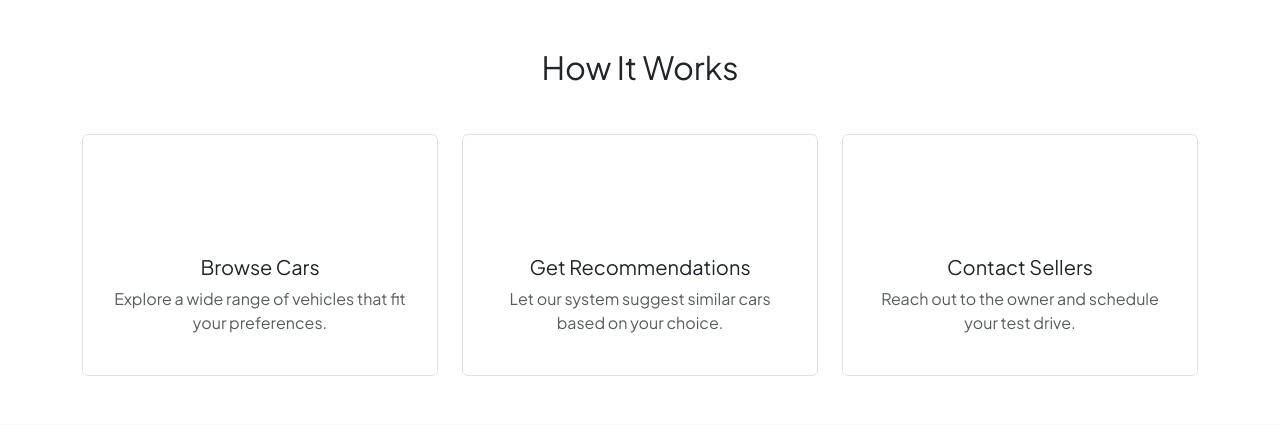
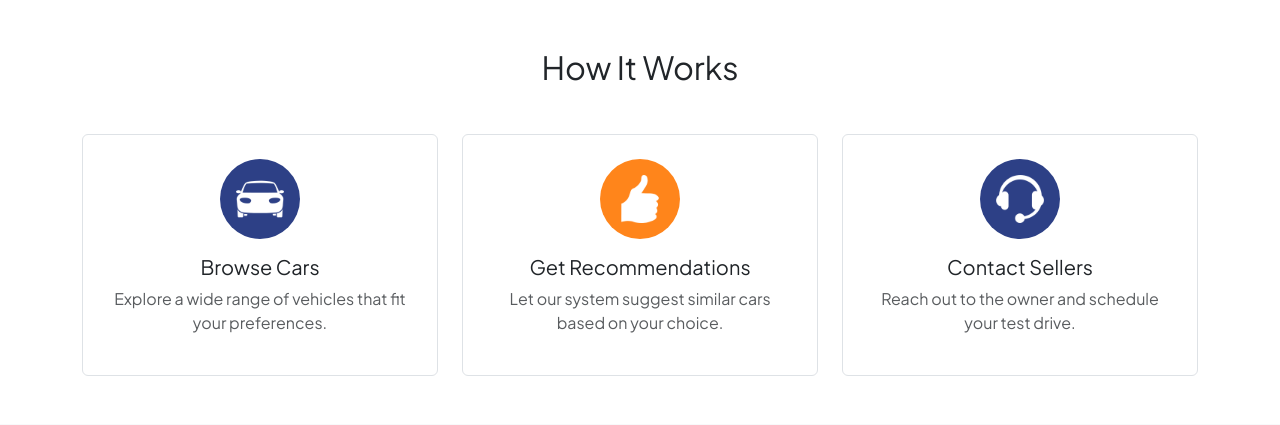
Before and after one commit to NingyuanBi/CarSal, a Flask app: page / in a window 1280 px wide. Shown: the part 537-962 px from the top of the page. Run offline with Flask 3, Linux system fonts and the light colour scheme.

Commit message:
icon update
added background colors for icons

Also fixed a bug that icon cannot be in the center of the card

```diff
--- a/templates/index.html
+++ b/templates/index.html
@@ -57,29 +57,57 @@
     background-image:none;
   }
 </style>
+<style>
+  /* Circular icon backgrounds for “How It Works” */
+  .how-icon{
+    width:80px;
+    height:80px;
+    border-radius:50%;
+    display:flex;
+    align-items:center;
+    justify-content:center;
+  }
+  /* Left & right icons – deep blue */
+  .icon-left,
+  .icon-right{
+    background-color:#313F81;                     /* sRGB */
+    background-color:color(display-p3 0.192 0.247 0.506); /* P3 */
+  }
+  /* Middle icon – brand orange */
+  .icon-mid{
+    background-color:#EF8B3B;                     /* sRGB */
+    background-color:color(display-p3 0.937 0.545 0.231); /* P3 */
+  }
+</style>
 
 <!-- ===== HOW IT WORKS =================================================== -->
 <section id="how" class="py-5 bg-white">
   <div class="container text-center">
       <h2 class="mb-5">How&nbsp;It&nbsp;Works</h2>
-      <div class="row g-4">
+      <div class="row g-4 justify-content-center">
           <div class="col-md-4">
               <div class="p-4 border rounded h-100">
-                  <img src="{{ url_for('static', filename='icons/car.png') }}" class="mb-3" style="width:80px;height:80px;" alt="Browse Cars icon">
+                  <div class="how-icon icon-left mb-3 mx-auto">
+                    <img src="{{ url_for('static', filename='icons/car.png') }}" alt="Browse Cars icon" style="width:48px;height:48px;">
+                  </div>
                   <h5>Browse Cars</h5>
                   <p class="text-muted">Explore a wide range of vehicles that fit your preferences.</p>
               </div>
           </div>
           <div class="col-md-4">
               <div class="p-4 border rounded h-100">
-                  <img src="{{ url_for('static', filename='icons/recommend.png') }}" class="mb-3" style="width:80px;height:80px;" alt="Get Recommendations icon">
+                  <div class="how-icon icon-mid mb-3 mx-auto">
+                    <img src="{{ url_for('static', filename='icons/recommend.png') }}" alt="Get Recommendations icon" style="width:48px;height:48px;">
+                  </div>
                   <h5>Get Recommendations</h5>
                   <p class="text-muted">Let our system suggest similar cars based on your choice.</p>
               </div>
           </div>
           <div class="col-md-4">
               <div class="p-4 border rounded h-100">
-                  <img src="{{ url_for('static', filename='icons/contact.png') }}" class="mb-3" style="width:80px;height:80px;" alt="Contact Sellers icon">
+                  <div class="how-icon icon-right mb-3 mx-auto">
+                    <img src="{{ url_for('static', filename='icons/contact.png') }}" alt="Contact Sellers icon" style="width:48px;height:48px;">
+                  </div>
                   <h5>Contact Sellers</h5>
                   <p class="text-muted">Reach out to the owner and schedule your test drive.</p>
               </div>
```
